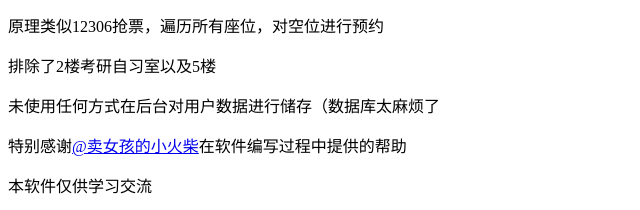
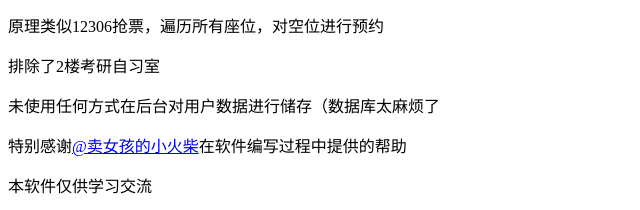
Before and after one commit to Ctrl-T/SWJTU-LibSeatGetter, a plain HTML site: page static/about.html in a window 1280 px wide. Shown: the part 151-361 px from the top of the page, 0-640 px from the left. Drawn offline with Linux system fonts and the light colour scheme.

Commit message:
修改“关于”

```diff
--- a/static/about.html
+++ b/static/about.html
@@ -15,7 +15,7 @@
                     <p><small>2019.11.29</small></p>
                     <p>本软件主要用于解决期末考试期间图书馆爆满，抢不到座位的问题</p>
                     <p>原理类似12306抢票，遍历所有座位，对空位进行预约</p>
-                    <p>排除了2楼考研自习室以及5楼</p>
+                    <p>排除了2楼考研自习室</p>
                     <p>未使用任何方式在后台对用户数据进行储存（数据库太麻烦了</p>
                     <p>特别感谢<a target="_blank" href="https://www.shinenet.cn">@卖女孩的小火柴</a>在软件编写过程中提供的帮助</p>
                     <p>本软件仅供学习交流</p>
```
